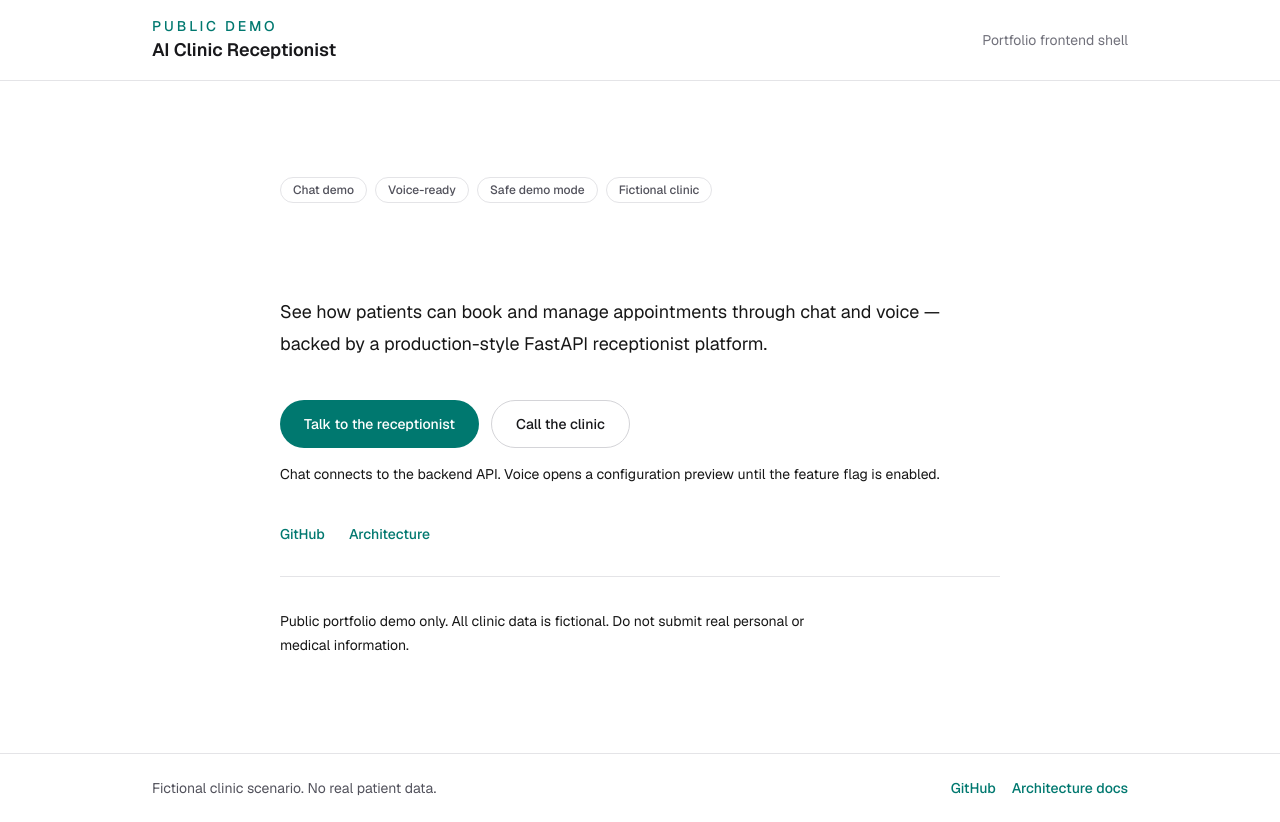
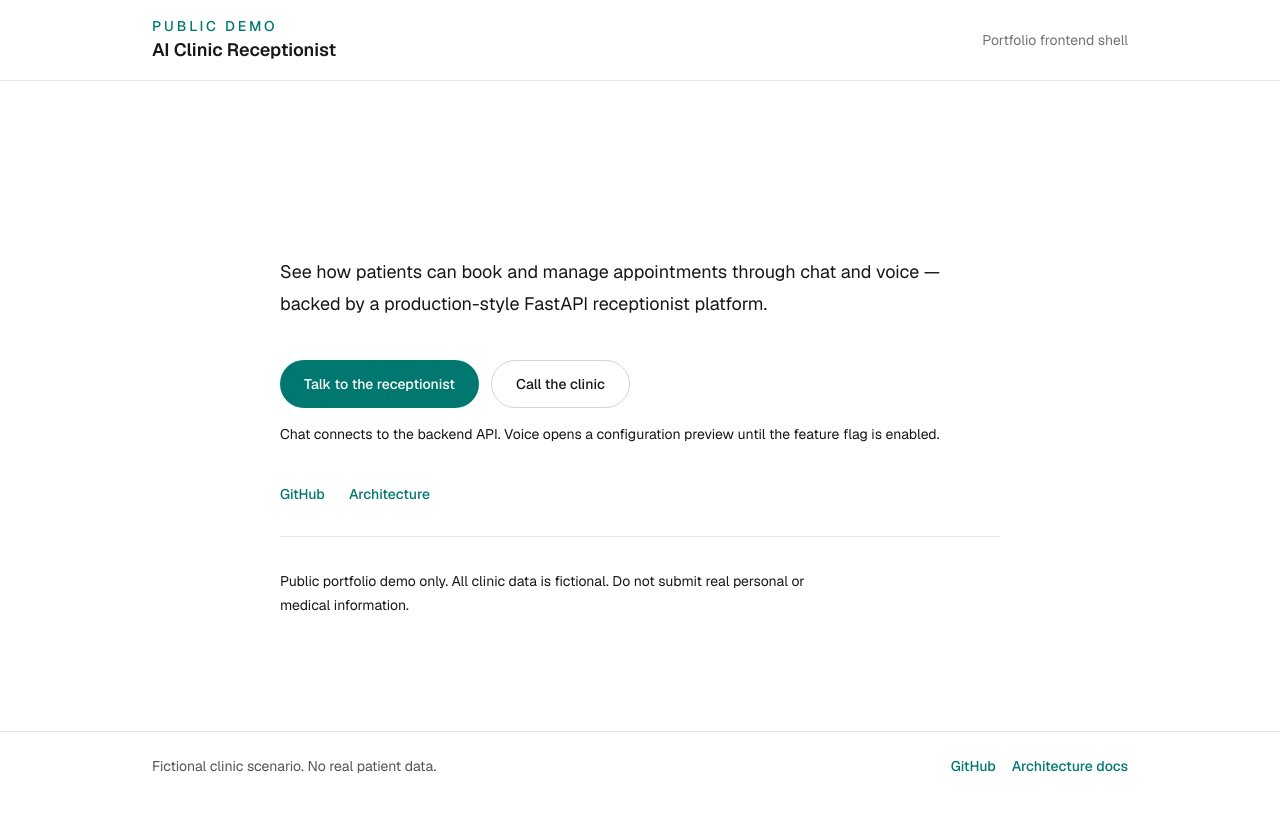
Before and after one commit to philgodoy96/ai-clinic-receptionist-platform, a Next.js app in the folder web/: page / in a window 1280 px wide. After the commit the page ends 800 px from the top, so only its background shows below. Built offline with nearby package versions, Linux system fonts and the light colour scheme; no server answers.

Commit message:
style: remove hero status pills

```diff
--- a/web/components/demo-landing.tsx
+++ b/web/components/demo-landing.tsx
@@ -1,21 +1,6 @@
 import { publicConfig } from "@/lib/config";
 
 import { DemoDisclaimer } from "./demo-disclaimer";
-
-const demoBadges = [
-  "Chat demo",
-  "Voice-ready",
-  "Safe demo mode",
-  "Fictional clinic",
-] as const;
-
-function DemoBadge({ label }: { label: string }) {
-  return (
-    <span className="rounded-full border border-zinc-200 bg-white px-3 py-1 text-xs font-medium text-zinc-600">
-      {label}
-    </span>
-  );
-}
 
 function ExternalLink({
   href,
@@ -46,13 +31,7 @@ export function DemoLanding({ onStartChat, onStartVoice }: DemoLandingProps) {
 
   return (
     <section className="mx-auto flex w-full max-w-3xl flex-1 flex-col justify-center px-6 py-16 sm:py-24">
-      <div className="flex flex-wrap gap-2">
-        {demoBadges.map((badge) => (
-          <DemoBadge key={badge} label={badge} />
-        ))}
-      </div>
-
-      <div className="mt-8 space-y-4">
+      <div className="space-y-4">
         <h2 className="text-3xl font-semibold tracking-tight text-white sm:text-4xl sm:leading-tight">
           AI receptionist for a fictional clinic
         </h2>
```
